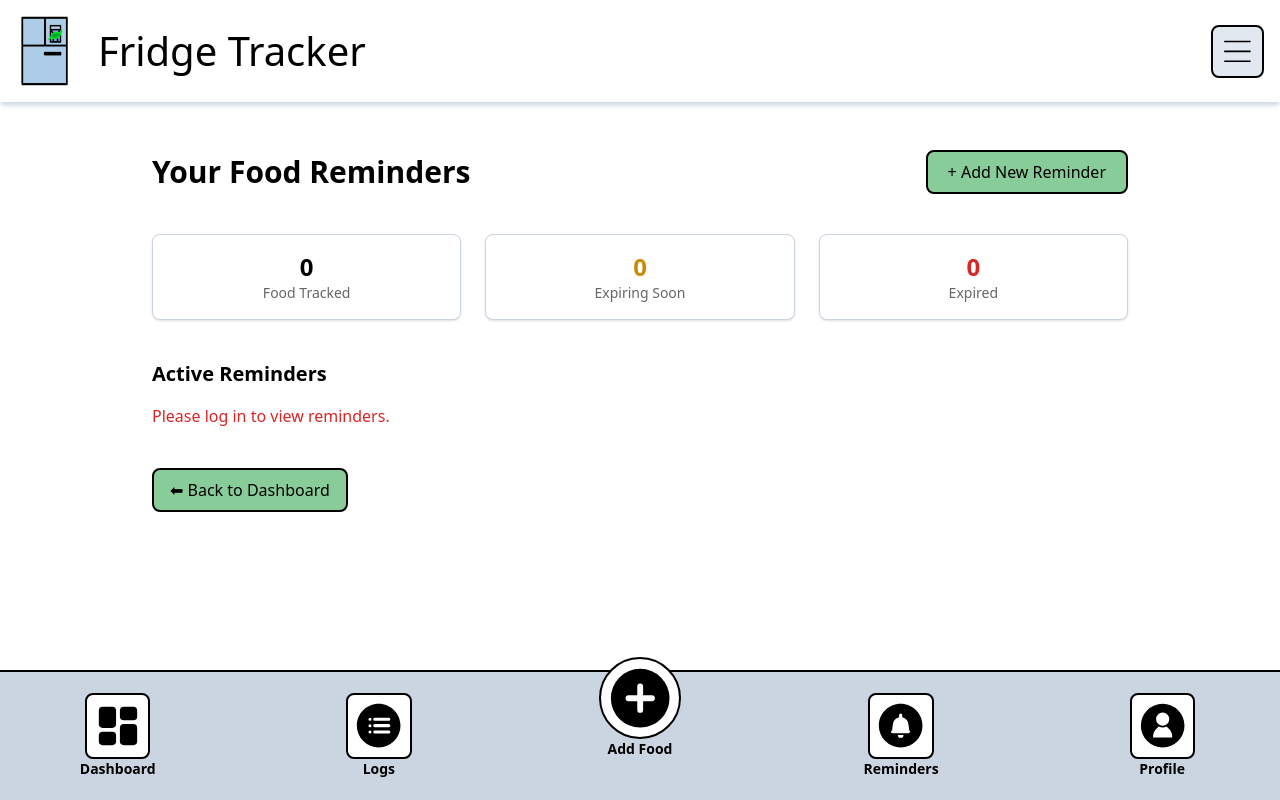
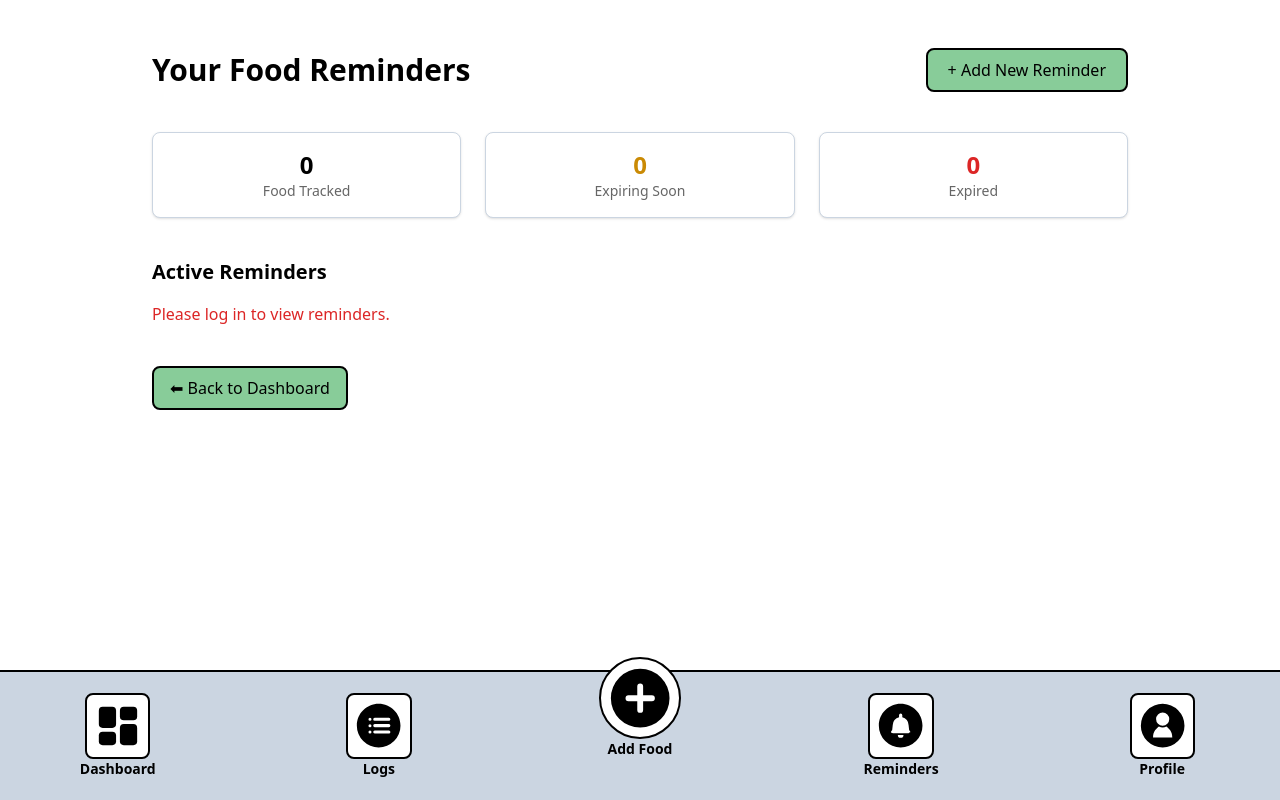
Before and after one commit to Gzheng710-kiwi/1800_202530_DTC03, a website built with Vite: page reminder.html in a window 1280 px wide. Built offline with nearby package versions, Linux system fonts and the light colour scheme; some packages are replaced by stand-ins of ours; no server answers.

Commit message:
Delete the upper navbar

```diff
--- a/reminder.html
+++ b/reminder.html
@@ -83,32 +83,7 @@
   <body class="light-mode">
     <!--navbar-->
     <app-navbar></app-navbar>
-    <nav
-      class="flex flex-row max-h-[8vmax] min-h-20 shadow-slate-300 shadow-md"
-    >
-      <div class="flex flex-row flex-1 justify-between m-2 p-2">
-        <div class="flex flex-row items-center gap-[2vw]">
-          <img class="h-[100%]" src="images/cleanfridge-transparent.png" />
-          <h3 class="text-[5vmin]">Fridge Tracker</h3>
-        </div>
-        <div id="burger-menu-container" class="flex items-center">
-          <button
-            class="h-[75%] aspect-square text-[0px] duration-300 rounded-lg bg-slate-200 hover:bg-slate-300"
-          >
-            <svg
-              class="h-[100%] w-[100%]"
-              data-name="Layer 3"
-              xmlns="http://www.w3.org/2000/svg"
-              viewBox="0 0 128 128"
-            >
-              <path
-                d="M97.092 36.078H30.908a2.111 2.111 0 0 0 0 4.222h66.184a2.111 2.111 0 0 0 0-4.222zM97.092 61.889H30.908a2.111 2.111 0 0 0 0 4.222h66.184a2.111 2.111 0 0 0 0-4.222zM97.092 87.7H30.908a2.111 2.111 0 0 0 0 4.222h66.184a2.111 2.111 0 0 0 0-4.222z"
-              />
-            </svg>
-          </button>
-        </div>
-      </div>
-    </nav>
+
     <!--main-->
     <main class="max-w-5xl mx-auto py-12 px-6 space-y-10">
       <header
```
